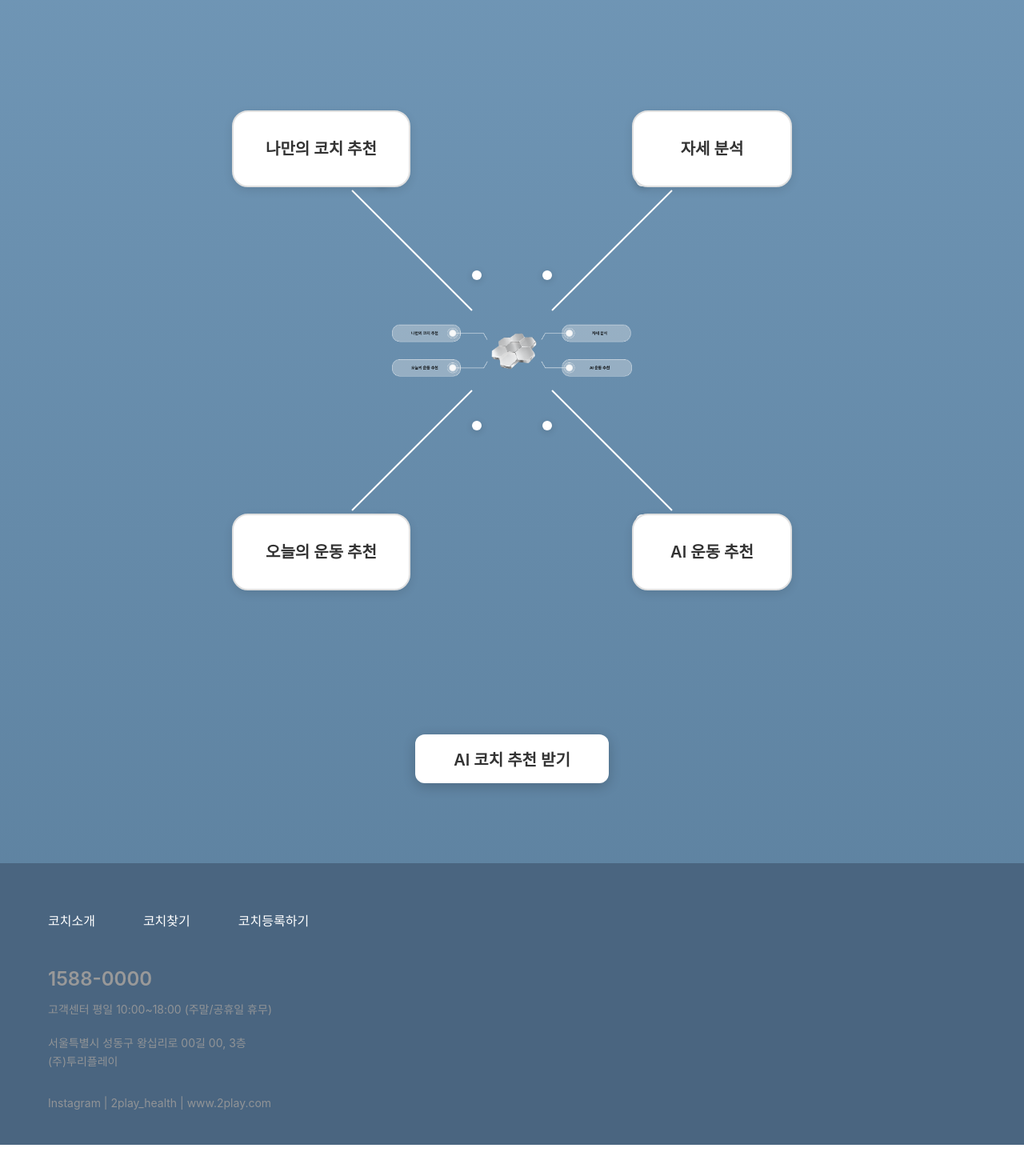
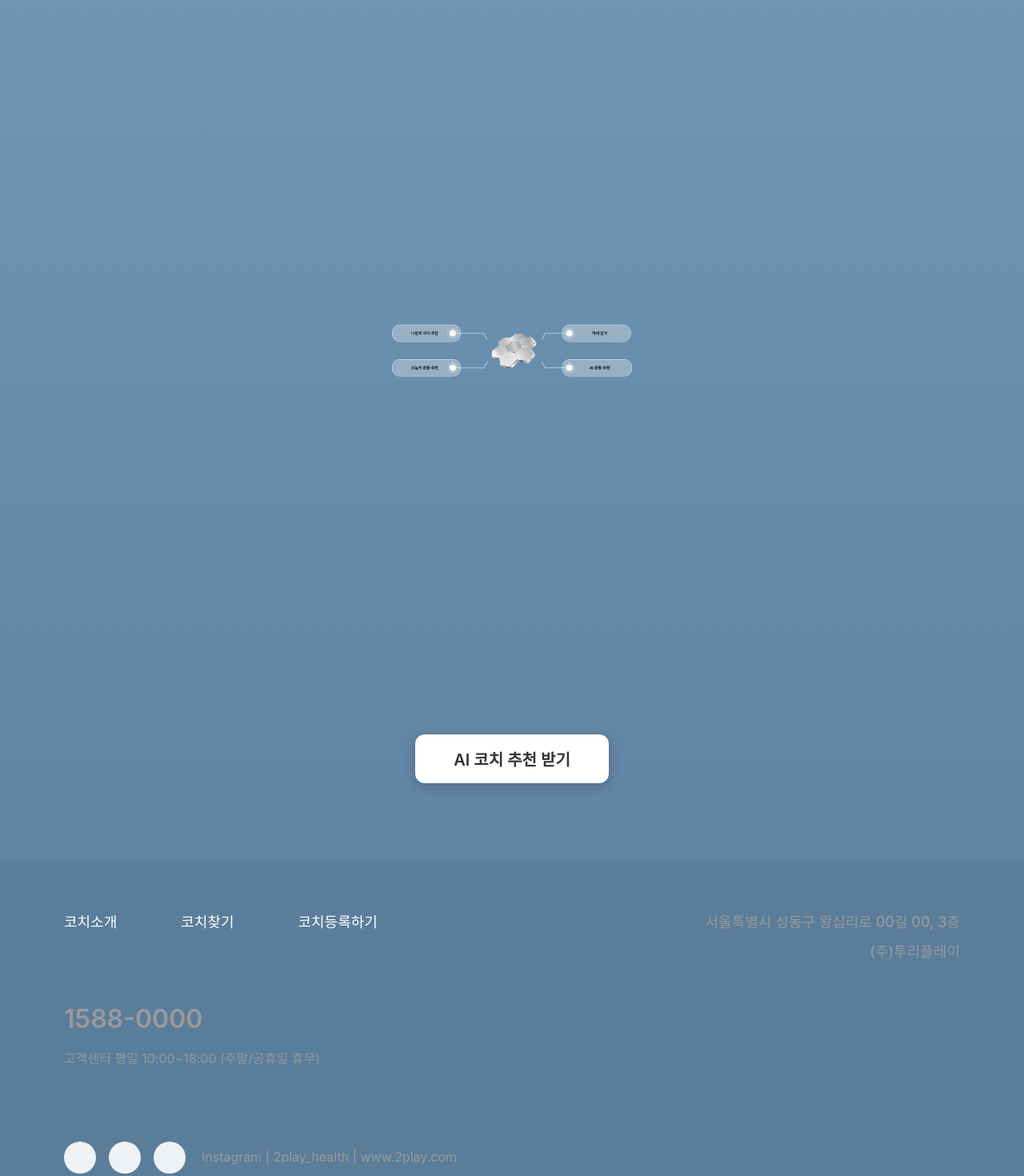
Before and after one commit to moonjun1/health-app, a React app in the folder frontend/: page /ai-matching in a window 1280 px wide. Shown: the part 500-1970 px from the top of the page at 80% size. Before the commit the page ends 1931 px from the top, so only its background shows below. Built offline with nearby package versions, Linux system fonts and the light colour scheme; the HTML template or start-up script is replaced by a standard one.

Commit message:
refactor: AI 추천 페이지 레이아웃 단순화
- 허니콤 주변 박스 4개 제거
- 연결선 및 원형 요소 제거
- 검색바 너비 90%로 확대
- Footer 레이아웃 재구성 (좌우 분할, 소셜 아이콘 추가)
- Footer 폰트 크기 및 간격 조정

```diff
--- a/frontend/src/pages/AIMatchingPage.css
+++ b/frontend/src/pages/AIMatchingPage.css
@@ -47,7 +47,8 @@
 .ai-search-bar {
   display: flex;
   align-items: center;
-  max-width: 600px;
+  max-width: 90%;
+  width: 100%;
   margin: 0 auto 60px;
   background: rgba(0, 0, 0, 0.2);
   border-radius: 50px;
@@ -238,8 +239,8 @@
 
 /* Footer */
 .ai-footer {
-  background: #4a6580;
-  padding: 60px 60px 40px;
+  background: #5a7d9a;
+  padding: 60px 80px 40px;
   margin-top: auto;
 }
 
@@ -249,15 +250,31 @@
   color: white;
 }
 
+.footer-top {
+  display: flex;
+  justify-content: space-between;
+  margin-bottom: 60px;
+}
+
+.footer-left {
+  display: flex;
+  flex-direction: column;
+  gap: 40px;
+}
+
+.footer-right {
+  display: flex;
+  align-items: flex-start;
+}
+
 .footer-links {
   display: flex;
-  gap: 60px;
-  margin-bottom: 40px;
+  gap: 80px;
 }
 
 .footer-links a {
   color: white;
-  font-size: 16px;
+  font-size: 18px;
   font-weight: 500;
   text-decoration: none;
   transition: opacity 0.3s;
@@ -268,36 +285,57 @@
 }
 
 .footer-contact {
-  margin-bottom: 20px;
+  display: flex;
+  flex-direction: column;
+  gap: 12px;
 }
 
 .footer-phone {
-  font-size: 24px;
+  font-size: 32px;
   font-weight: 600;
-  margin-bottom: 8px;
+  margin: 0;
 }
 
 .footer-hours {
-  font-size: 14px;
+  font-size: 16px;
   font-weight: 400;
-  opacity: 0.9;
+  margin: 0;
+  opacity: 0.95;
 }
 
 .footer-address {
-  font-size: 14px;
-  font-weight: 400;
+  text-align: right;
+}
+
+.footer-address p {
+  font-size: 18px;
+  font-weight: 500;
+  margin: 0 0 8px 0;
   line-height: 1.6;
-  margin-bottom: 30px;
+}
+
+.footer-bottom {
+  display: flex;
+  align-items: center;
+  gap: 20px;
+}
+
+.footer-social-icons {
+  display: flex;
+  gap: 16px;
+}
+
+.social-icon {
+  width: 40px;
+  height: 40px;
+  background: white;
+  border-radius: 50%;
   opacity: 0.9;
 }
 
 .footer-social {
-  font-size: 14px;
+  font-size: 16px;
   font-weight: 400;
-  opacity: 0.9;
-  display: flex;
-  align-items: center;
-  gap: 12px;
 }
 
 .footer-social p {
--- a/frontend/src/pages/AIMatchingPage.jsx
+++ b/frontend/src/pages/AIMatchingPage.jsx
@@ -41,38 +41,6 @@ const AIMatchingPage = () => {
         {/* Honeycomb Center */}
         <div className="ai-honeycomb-container">
           <img src="/honeycomb.png" alt="AI 분석" className="honeycomb-image" />
-
-          {/* Four boxes around honeycomb */}
-          <div className="ai-box ai-box-topleft">
-            <span>나만의 코치 추천</span>
-          </div>
-          <div className="ai-box ai-box-topright">
-            <span>자세 분석</span>
-          </div>
-          <div className="ai-box ai-box-bottomleft">
-            <span>오늘의 운동 추천</span>
-          </div>
-          <div className="ai-box ai-box-bottomright">
-            <span>AI 운동 추천</span>
-          </div>
-
-          {/* Connecting lines */}
-          <svg className="ai-connections" viewBox="0 0 800 800">
-            <line x1="200" y1="200" x2="350" y2="350" stroke="white" strokeWidth="2"/>
-            <line x1="600" y1="200" x2="450" y2="350" stroke="white" strokeWidth="2"/>
-            <line x1="200" y1="600" x2="350" y2="450" stroke="white" strokeWidth="2"/>
-            <line x1="600" y1="600" x2="450" y2="450" stroke="white" strokeWidth="2"/>
-          </svg>
-
-          {/* Circles */}
-          <div className="ai-circle circle-1"></div>
-          <div className="ai-circle circle-2"></div>
-          <div className="ai-circle circle-3"></div>
-          <div className="ai-circle circle-4"></div>
-          <div className="ai-circle circle-5"></div>
-          <div className="ai-circle circle-6"></div>
-          <div className="ai-circle circle-7"></div>
-          <div className="ai-circle circle-8"></div>
         </div>
 
         {/* CTA Button */}
@@ -82,6 +50,8 @@ const AIMatchingPage = () => {
       {/* Footer */}
       <footer className="ai-footer">
         <div className="footer-content">
+          <div className="footer-top">
+            <div className="footer-left">
               <div className="footer-links">
                 <a href="#coach">코치소개</a>
                 <a href="#find">코치찾기</a>
@@ -91,15 +61,23 @@ const AIMatchingPage = () => {
                 <p className="footer-phone">1588-0000</p>
                 <p className="footer-hours">고객센터 평일 10:00~18:00 (주말/공휴일 휴무)</p>
               </div>
+            </div>
+            <div className="footer-right">
               <div className="footer-address">
-            <p>
-              서울특별시 성동구 왕십리로 00길 00, 3층
-              <br />
-              (주)투리플레이
-            </p>
+                <p>서울특별시 성동구 왕십리로 00길 00, 3층</p>
+                <p>(주)투리플레이</p>
+              </div>
+            </div>
+          </div>
+          <div className="footer-bottom">
+            <div className="footer-social-icons">
+              <div className="social-icon"></div>
+              <div className="social-icon"></div>
+              <div className="social-icon"></div>
             </div>
             <div className="footer-social">
               <p>Instagram | 2play_health | www.2play.com</p>
+            </div>
           </div>
         </div>
       </footer>
```
Also changed, not shown: 2 other files (tests, documents, lock files or other folders). Lines whose indentation alone changed are shown as unchanged.
